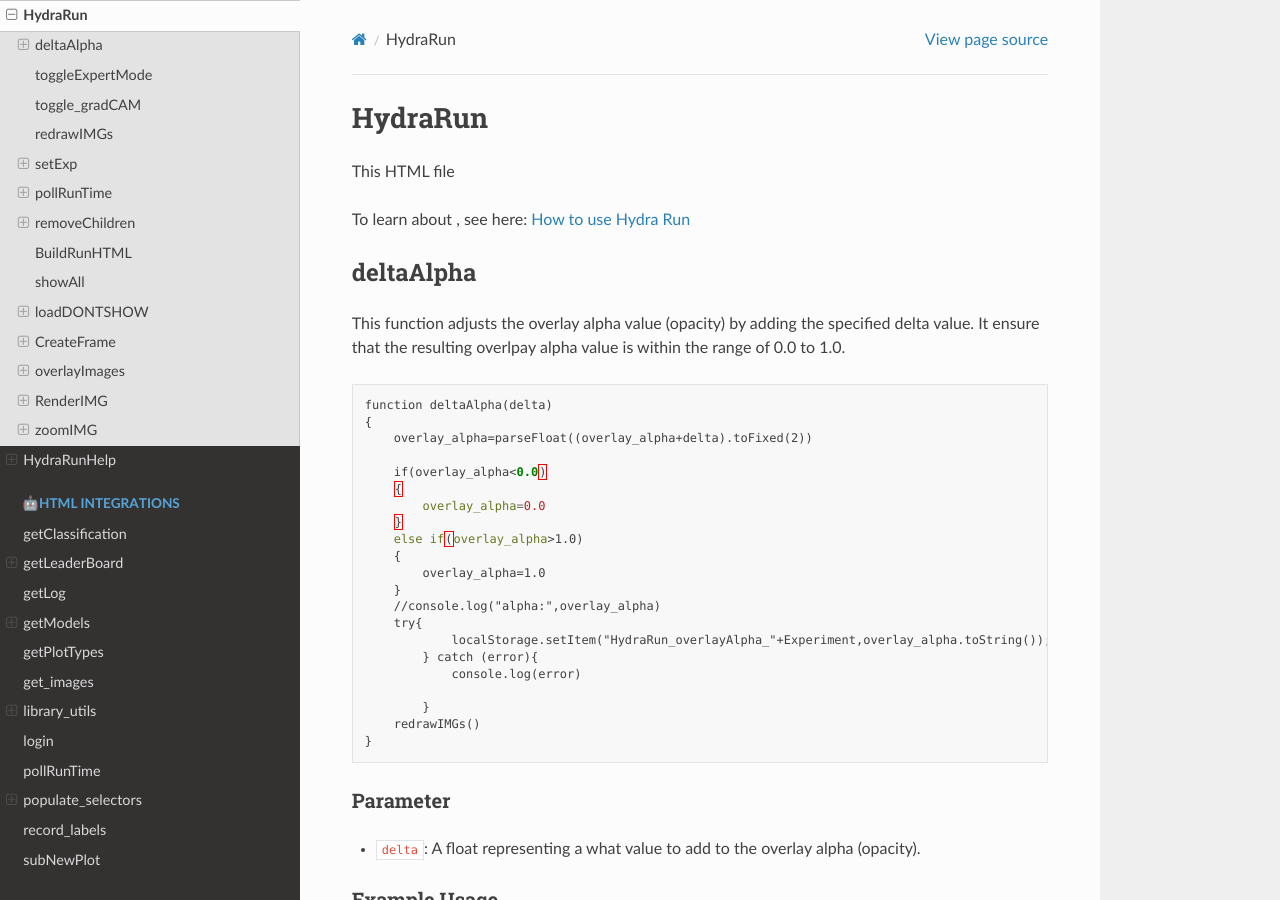
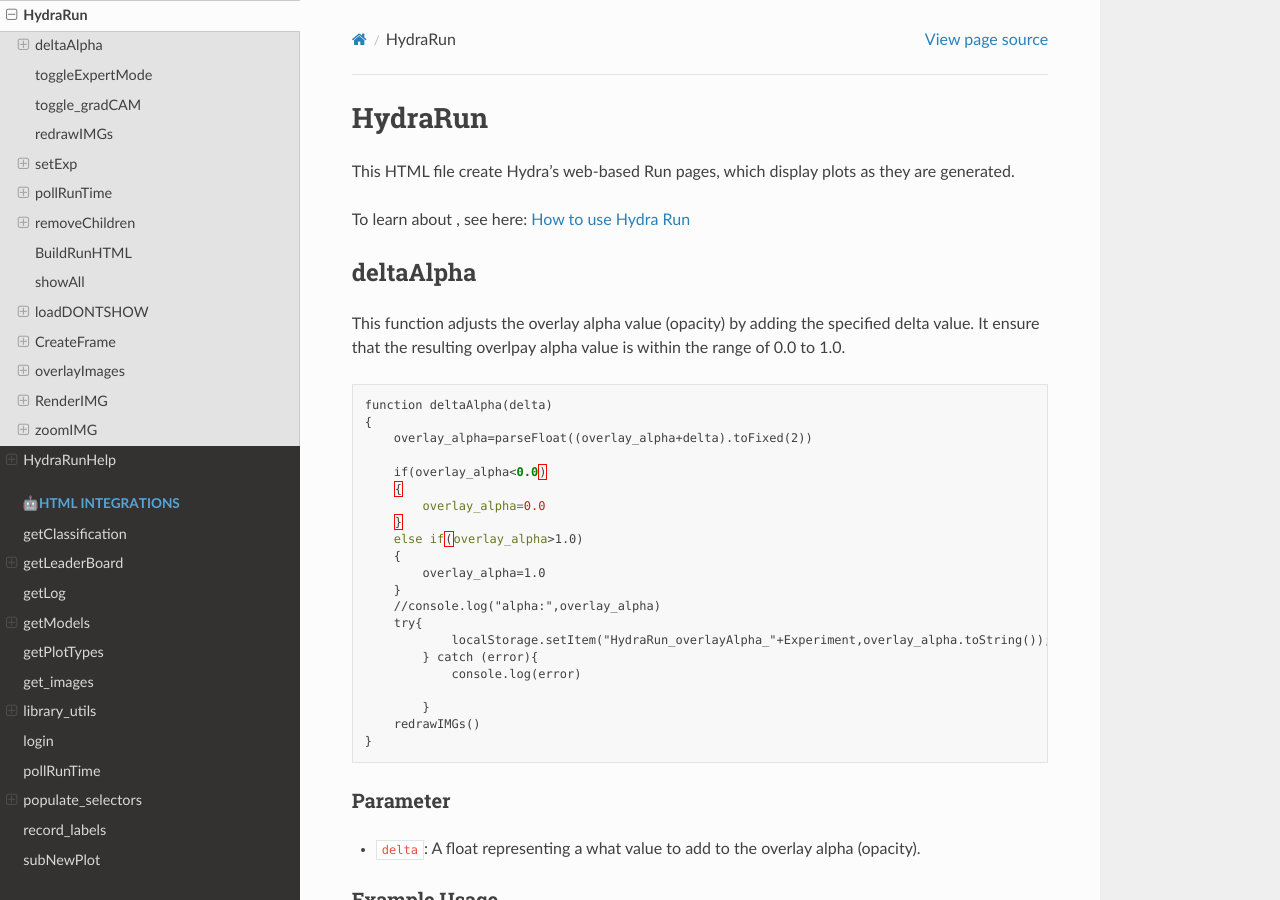
Before and after one commit to kartgoel/HydraDocumentation, a Sphinx documentation site: the page built from docs/hydraRun.rst, in a window 1280 px wide and 900 px high. Built offline with Sphinx 7.4.7 and the Read the Docs theme 2.0.0, drawn with Linux system fonts in a browser that asks for light colours; pages that are not in the unit, such as notebooks, are missing from menus.

Commit message:
HTML descriptions

```diff
--- a/docs/hydraRun.rst
+++ b/docs/hydraRun.rst
@@ -3,7 +3,7 @@
 HydraRun
 ============================
 
-This HTML file
+This HTML file create Hydra's web-based Run pages, which display plots as they are generated.
 
 To learn about , see here: :ref:`hydraRunFE`
 
--- a/docs/hydraRunHelp.rst
+++ b/docs/hydraRunHelp.rst
@@ -3,9 +3,7 @@
 HydraRunHelp
 ======================
 
-This HTML file
-
-
+This HTML file runs background scripts for Hydra's web-based Run page.
 
 Highlight
 -----------------
--- a/docs/library.rst
+++ b/docs/library.rst
@@ -3,7 +3,7 @@
 Library
 =========================
 
-This HTML file
+This HTML file creates Hydra's web-based library pages for the different JLab experiments.
 
 To learn about using the web-based library, see here: :ref:`libraryFE`
 
```
